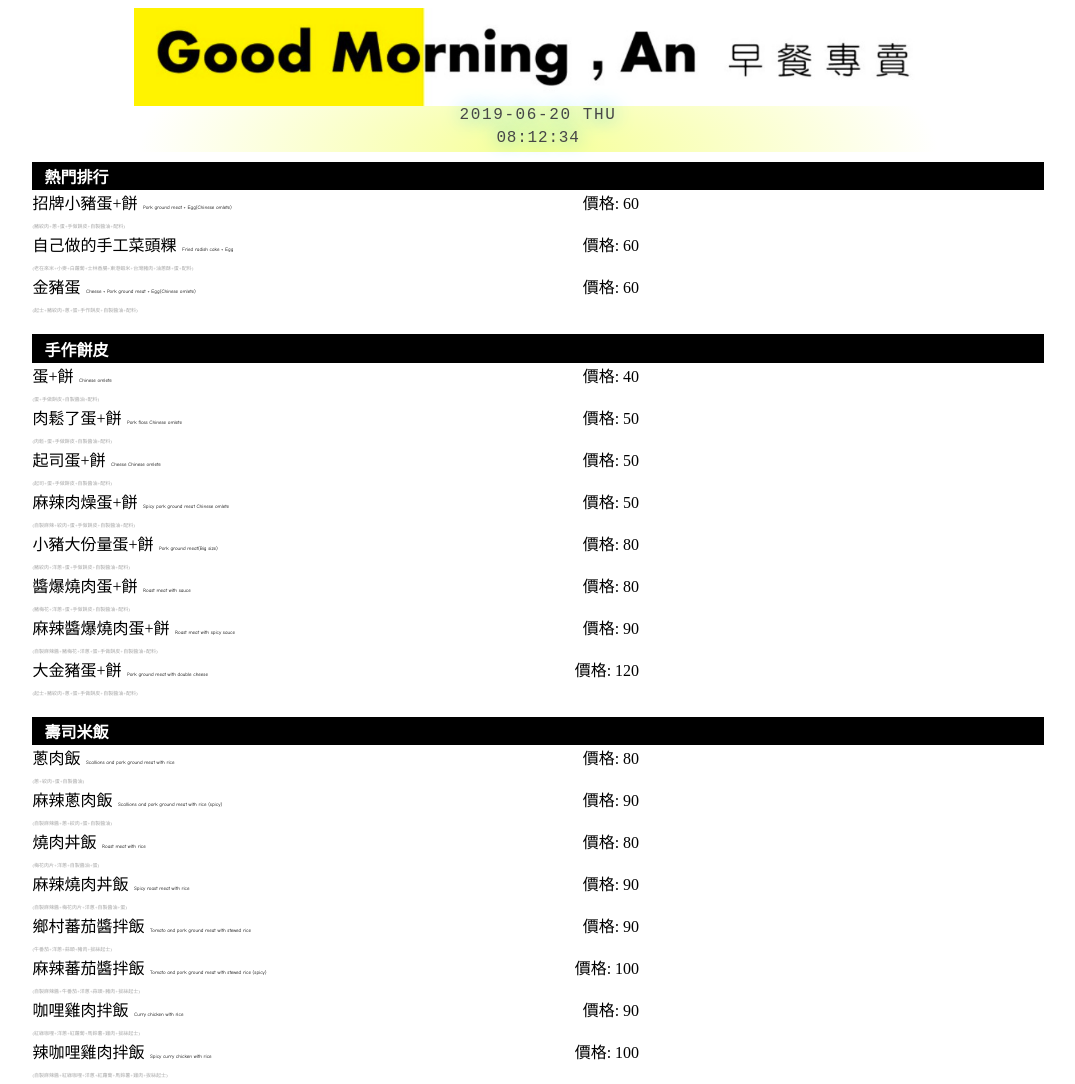
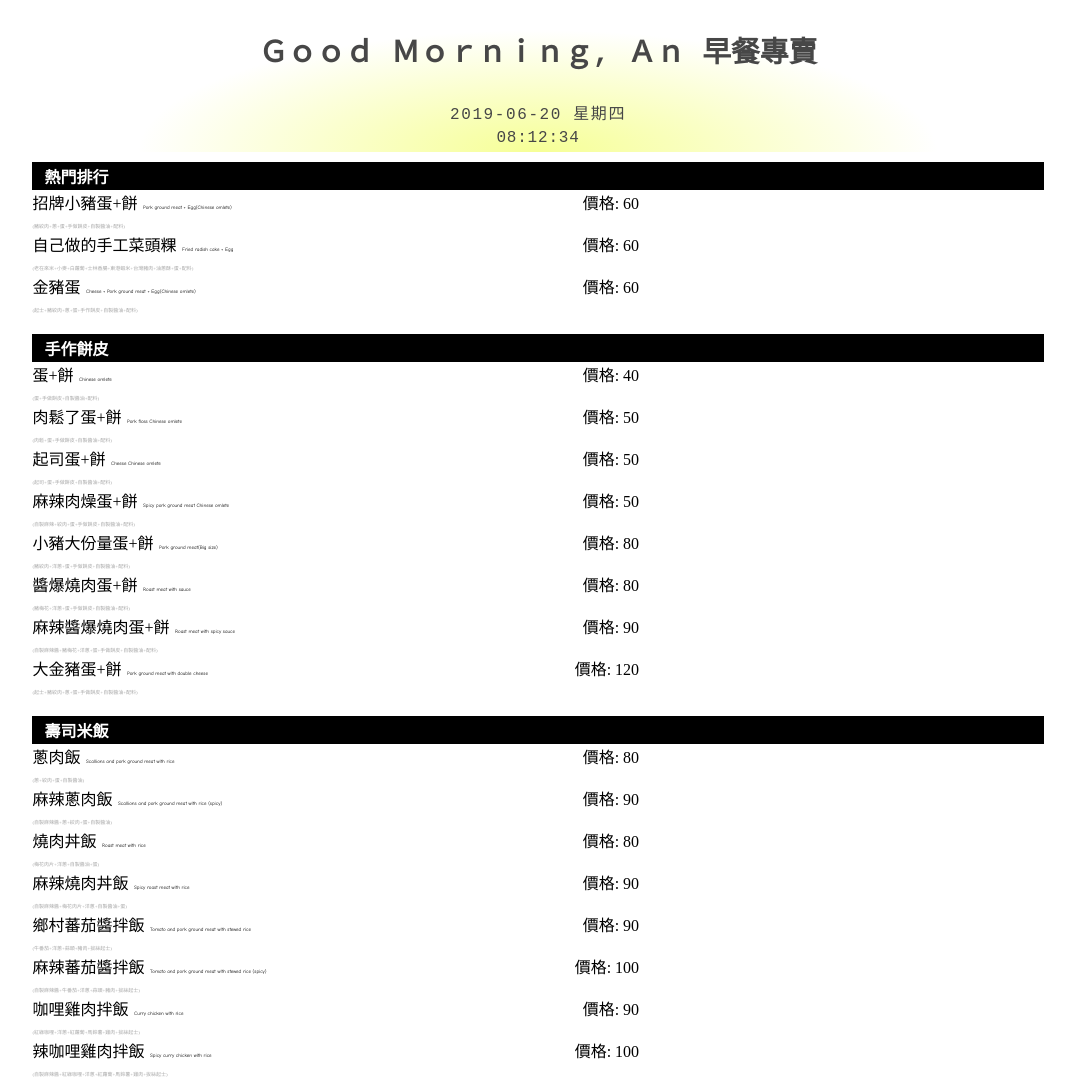
Before and after one commit to GooglePhone/GoodMorningAn, a plain HTML site: page index.html in a window 1280 px wide. Shown: the top 1084 px of the page, without its empty margins (102-1177 px from the left). Drawn offline with Linux system fonts and the light colour scheme; a web font is replaced by a local one.

Commit message:
Update index.html
update title

```diff
--- a/index.html
+++ b/index.html
@@ -47,7 +47,7 @@
   color: #474747;
   text-align: center;
   margin-bottom: 1%;
-  text-shadow: 0 0 20px #0aafe6, 0 0 20px rgba(10, 175, 230, 0);
+ /* text-shadow: 0 0 20px #0aafe6, 0 0 20px rgba(10, 175, 230, 0);*/
 }
 #clock .time {
   letter-spacing: 0.05em;
@@ -56,6 +56,31 @@
 #clock .date {
   letter-spacing: 0.1em;
 }
+</style>
+<style type="text/css">
+/* latin */
+@font-face {
+  font-family: 'Share Tech Mono';
+  font-style: normal;
+  font-weight: 400;
+  src: local('Share Tech Mono'), local('ShareTechMono-Regular'), url(https://fonts.gstatic.com/s/sharetechmono/v8/J7aHnp1uDWRBEqV98dVQztYldFcLowEFA87Heg.woff2) format('woff2');
+  unicode-range: U+0000-00FF, U+0131, U+0152-0153, U+02BB-02BC, U+02C6, U+02DA, U+02DC, U+2000-206F, U+2074, U+20AC, U+2122, U+2191, U+2193, U+2212, U+2215, U+FEFF, U+FFFD;
+}
+</style>
+<style>
+#titleDiv {
+  position: relative;
+  animation-name: example;
+  animation-duration: 1.2s;
+  transition: background 2s, transform 2s;
+}
+
+@keyframes example {
+  0%   {left:2000px;}
+  50%  {left:-200px;transform: rotate(20deg)}
+  100% {left:0px;}
+}
+
 </style>
 <script>
 	var blocks = [{"blockName":"熱門排行","items":[
@@ -151,7 +176,8 @@
 
 
 
-		var week = ['SUN', 'MON', 'TUE', 'WED', 'THU', 'FRI', 'SAT'];
+		//var week = ['SUN', 'MON', 'TUE', 'WED', 'THU', 'FRI', 'SAT'];
+		var week = ['星期日', '星期一', '星期二', '星期三', '星期四', '星期五', '星期六'];
 		var timerID = setInterval(updateTime, 1000);
 		updateTime();
 		function updateTime() {
@@ -175,7 +201,8 @@
 <body>
 	<div id="app" style="display: block;margin-left: auto;margin-right: auto;width: 80%;">
 		<div id="clock">
-			<img :src="titleImgUrl" style="width:100%" class="center"/>
+			<div id="titleDiv"><p style="font-size:180%;font-weight:900;">Ｇｏｏｄ Ｍｏｒｎｉｎｇ, Ａｎ 早餐專賣</p></div>
+			<!-- <img :src="titleImgUrl" style="width:100%" class="center"/> -->
 		    <p class="date">{{ date }}</p>
 		    <p class="time">{{ time }}</p>
 		</div>
@@ -190,7 +217,8 @@
 			</div>
 			<br>
 		</div>
-		<div style="text-align: center;padding-top: 10%">{{address}}<br>{{telephone}}<br>{{jobtime}}</div><div><img :src="roleImgUrl" style="width:60%" class="center"/></div>
+		<div style="text-align: center;padding-top: 10%">{{address}}<br>{{telephone}}<br>{{jobtime}}</div>
+		<div><img :src="roleImgUrl" style="width:60%" class="center"/></div>
 	</div>
 </body>
 </html>
```
